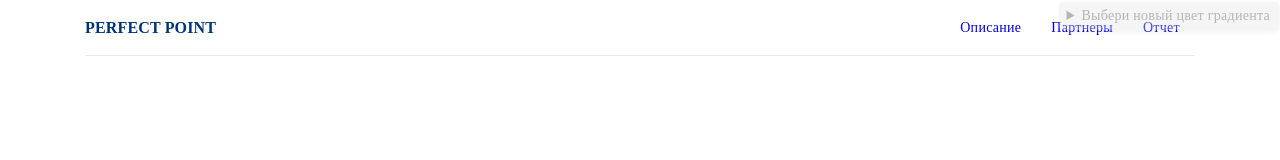
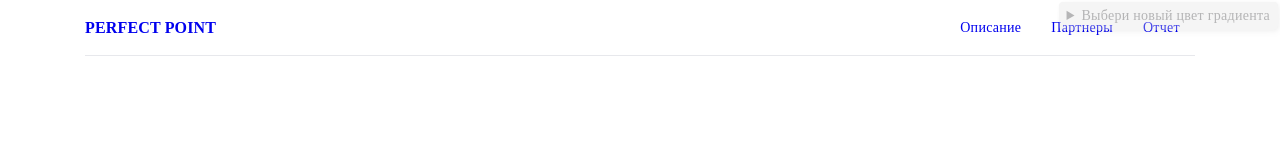
Before and after one commit to Nargiz-Toleutai/estate-navigator-ui, a Next.js app: page / in a window 1280 px wide. Shown: the top 160 px of the page. Built offline with nearby package versions, Linux system fonts and the light colour scheme; a web font is replaced by a local one.

Commit message:
feat: add link to logo for navigating to the homepage

```diff
--- a/src/components/LandingNavigation/LandingNavigation.tsx
+++ b/src/components/LandingNavigation/LandingNavigation.tsx
@@ -13,7 +13,9 @@ export default function LandingNavigation() {
     <section className={styles.navigation}>
       <LandingContainer>
         <nav className={styles.navigationContent}>
-          <div className={styles.logo}>Perfect Point</div>
+          <div className={styles.logo}>
+            <Link href={"/"}>Perfect Point</Link>
+          </div>
           <ul className={styles.navLinks}>
             {NAV_LINKS.map((nav, index) => (
               <li key={index}>
--- a/src/components/LandingNavigation/landing-navigation.module.scss
+++ b/src/components/LandingNavigation/landing-navigation.module.scss
@@ -40,6 +40,11 @@
   color: var(--accent-color);
   @include mixins.secondary;
   text-transform: uppercase;
+
+  a {
+    text-decoration: none;
+    cursor: pointer;
+  }
 }
 
 .navLinks {
```
